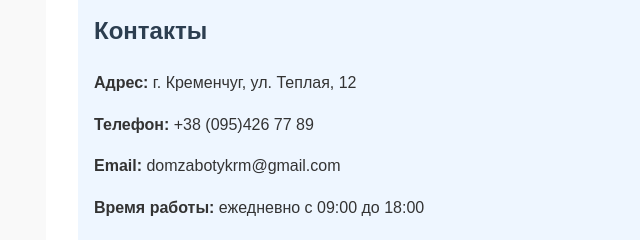
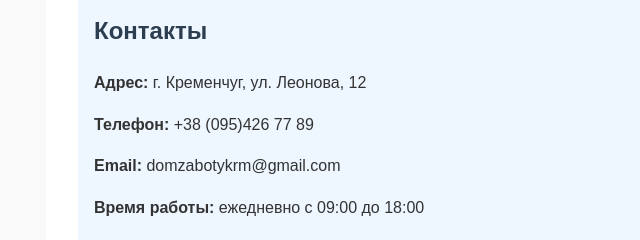
Before and after one commit to domopeki/domopeki.github.io, a plain HTML site: page index.html in a window 1280 px wide. Shown: the part 3296-3536 px from the top of the page, 62-702 px from the left. Drawn offline with Linux system fonts and the light colour scheme.

Commit message:
Update index.html

```diff
--- a/index.html
+++ b/index.html
@@ -163,7 +163,7 @@
 
     <section class="contact" id="contacts">
       <h2>Контакты</h2>
-      <p><strong>Адрес:</strong> г. Кременчуг, ул. Теплая, 12</p>
+      <p><strong>Адрес:</strong> г. Кременчуг, ул. Леонова, 12</p>
       <p><strong>Телефон:</strong> +38 (095)426 77 89</p>
       <p><strong>Email:</strong> domzabotykrm@gmail.com</p>
       <p><strong>Время работы:</strong> ежедневно с 09:00 до 18:00</p>
```
